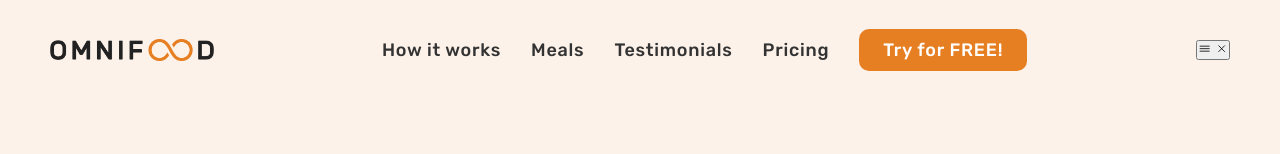
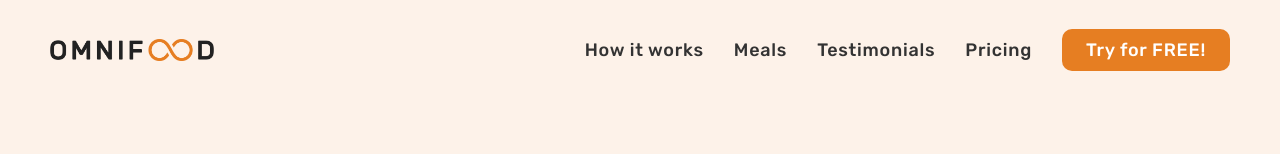
Before and after one commit to Shamikont/Omnifood, a plain HTML site: page index.html in a window 1280 px wide. Shown: the top 154 px of the page. Drawn offline with nearby package versions, Linux system fonts and the light colour scheme.

Commit message:
Update index.html

```diff
--- a/index.html
+++ b/index.html
@@ -30,7 +30,7 @@
     <title>Omnifood &mdash; Never cook again</title>
   </head>
   <body>
-    <header class="header sticky">
+    <header class="header">
       <img src="./img/omnifood-logo.png" alt="" class="logo-img" />
       <nav class="main-nav">
         <ul class="main-nav-list">
@@ -45,10 +45,6 @@
           </li>
         </ul>
       </nav>
-      <button class="btn-mobile-nav">
-        <ion-icon name="menu-outline" class="icon-mobile-nav"></ion-icon>
-        <ion-icon name="close-outline" class="icon-mobile-nav"></ion-icon>
-      </button>
     </header>
     <main>
       <section class="section-hero">
```
